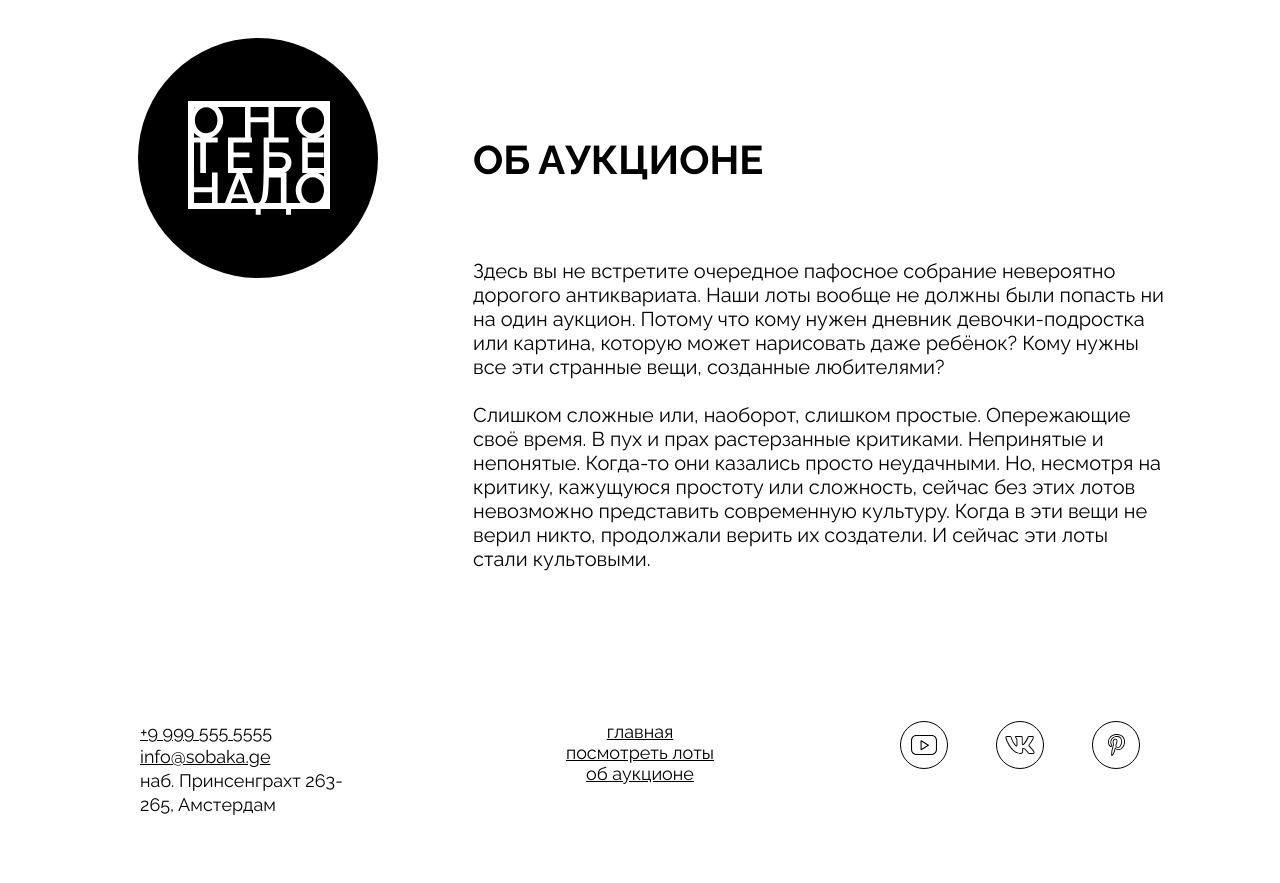
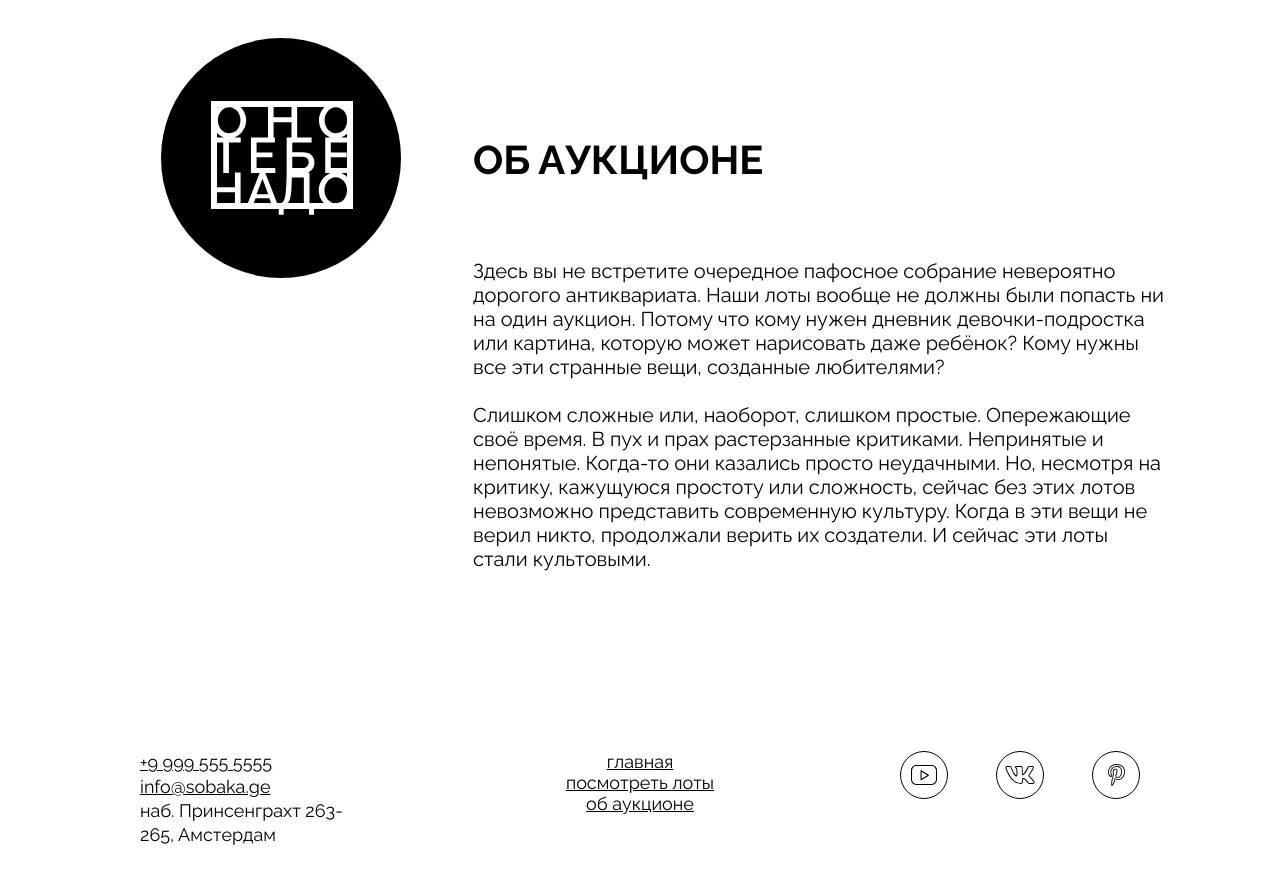
Before and after one commit to dm122075-prog/ono-tebe-nado-ad, a plain HTML site: page index.html in a window 1280 px wide. Shown: the part 2076-2959 px from the top of the page. Drawn offline with Linux system fonts and the light colour scheme.

Commit message:
исправила подвал

```diff
--- a/styles/style.css
+++ b/styles/style.css
@@ -224,7 +224,7 @@
 }
 
 .about {
-  padding: 120px 24px;
+  padding: 120px 24px 180px 24px;
   display: grid;
   grid-template-columns: 287px 1fr;
   gap: 72px;
@@ -233,6 +233,7 @@
 
 .about__column:first-child {
   padding-top: 35px;
+  padding-left: 47px;
   display: flex;
   justify-content: center;
 }
@@ -280,7 +281,7 @@
 .footer {
   display: grid;
   grid-template-columns: 1fr 1fr 1fr;
-  padding: 30px 50px 82px 50px;
+  padding: 0 50px 82px 50px;
   align-items: start;
 }
 
```
